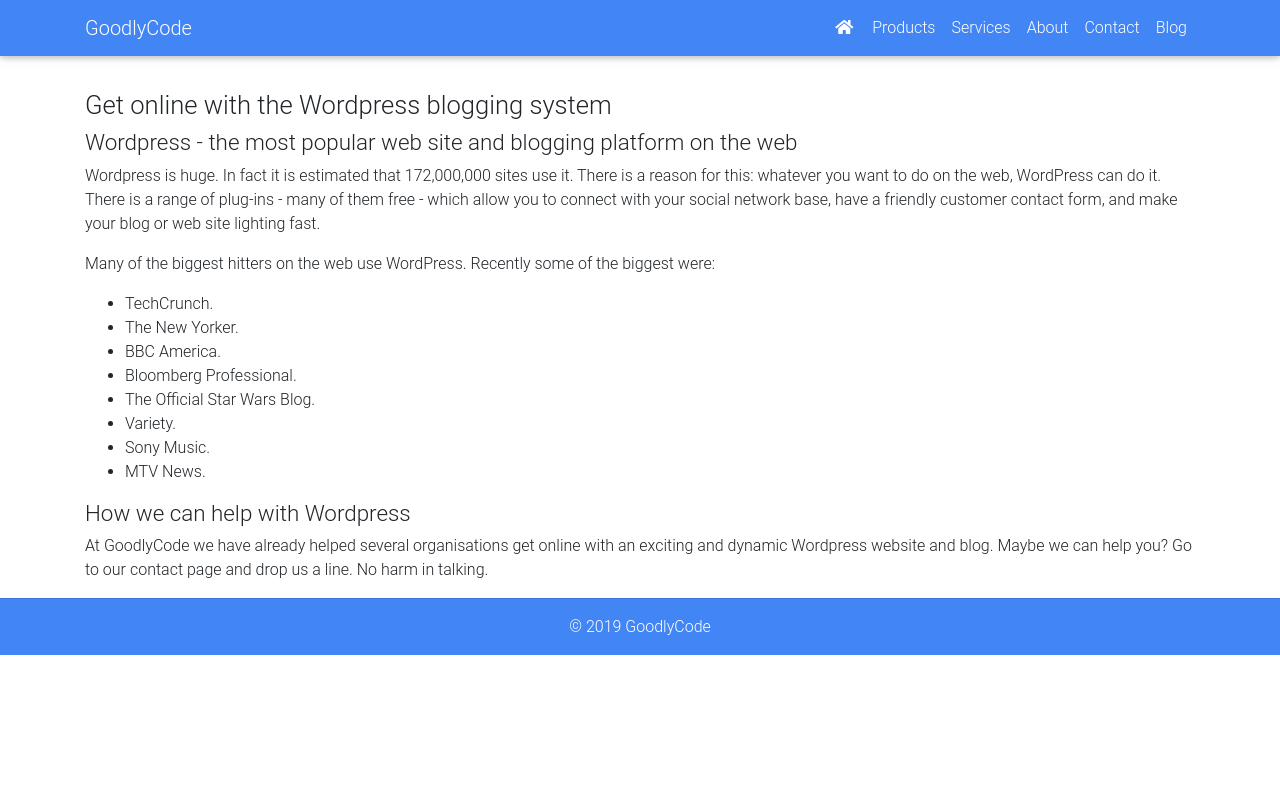
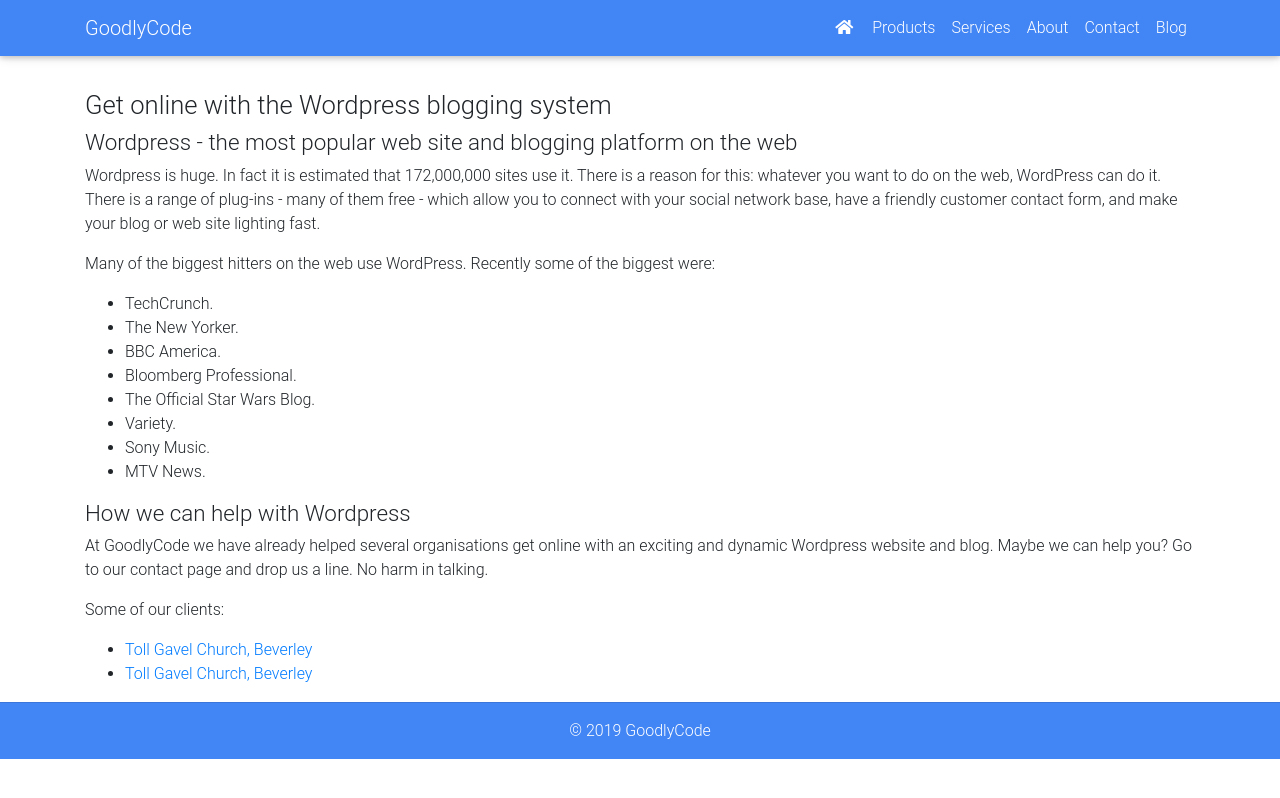
Before and after one commit to Grafrajohn/goodlycode.github.io, a Jekyll site: the page built from wordpress.html, in a window 1280 px wide. Shown: the top 798 px of the page. Built offline with Jekyll 4.4.1, drawn with Linux system fonts in a browser that asks for light colours; nearby versions of some CDN libraries.

Commit message:
Update wordpress.html

```diff
--- a/wordpress.html
+++ b/wordpress.html
@@ -20,3 +20,8 @@
 </ul>
 <h2>How we can help with Wordpress</h2>
 <p>At GoodlyCode we have already helped several organisations get online with an exciting and dynamic Wordpress website and blog. Maybe we can help you? Go to our contact page and drop us a line. No harm in talking.</p>
+<p>Some of our clients:</p>
+<ul>
+    <li><a href="www.tollgavelchurch.org.uk">Toll Gavel Church, Beverley</a></li>
+    <li><a href="www.libdemsbevhold.org.uk">Toll Gavel Church, Beverley</a></li>
+</ul>
```
